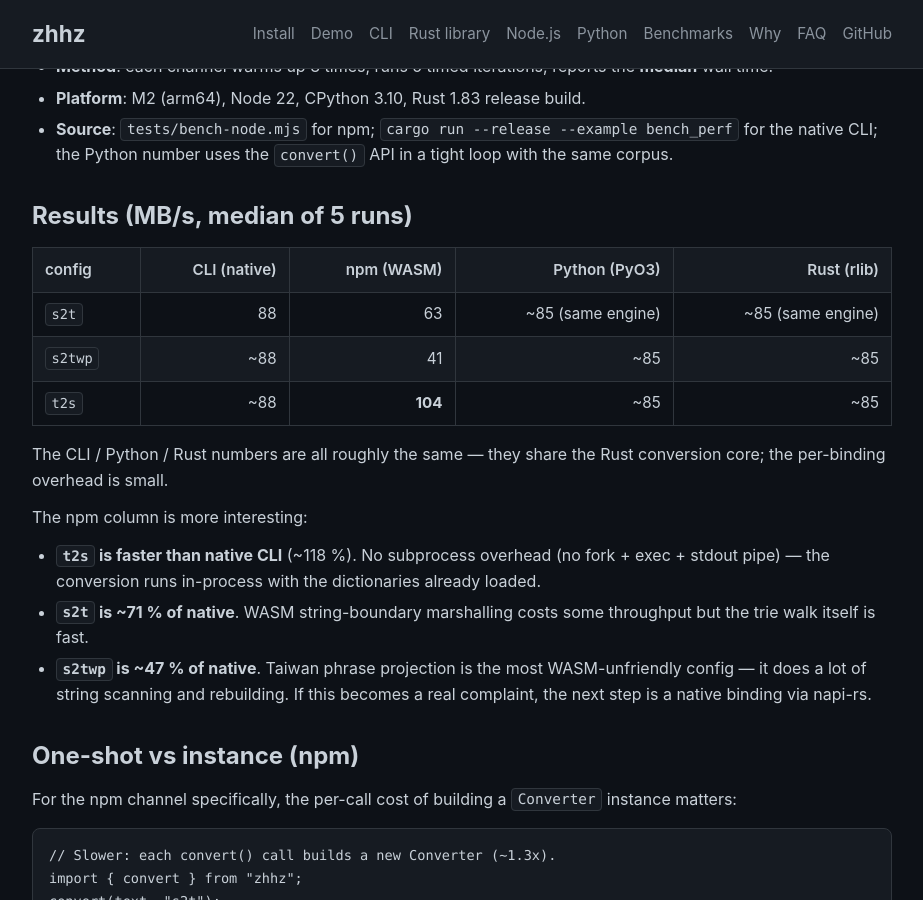
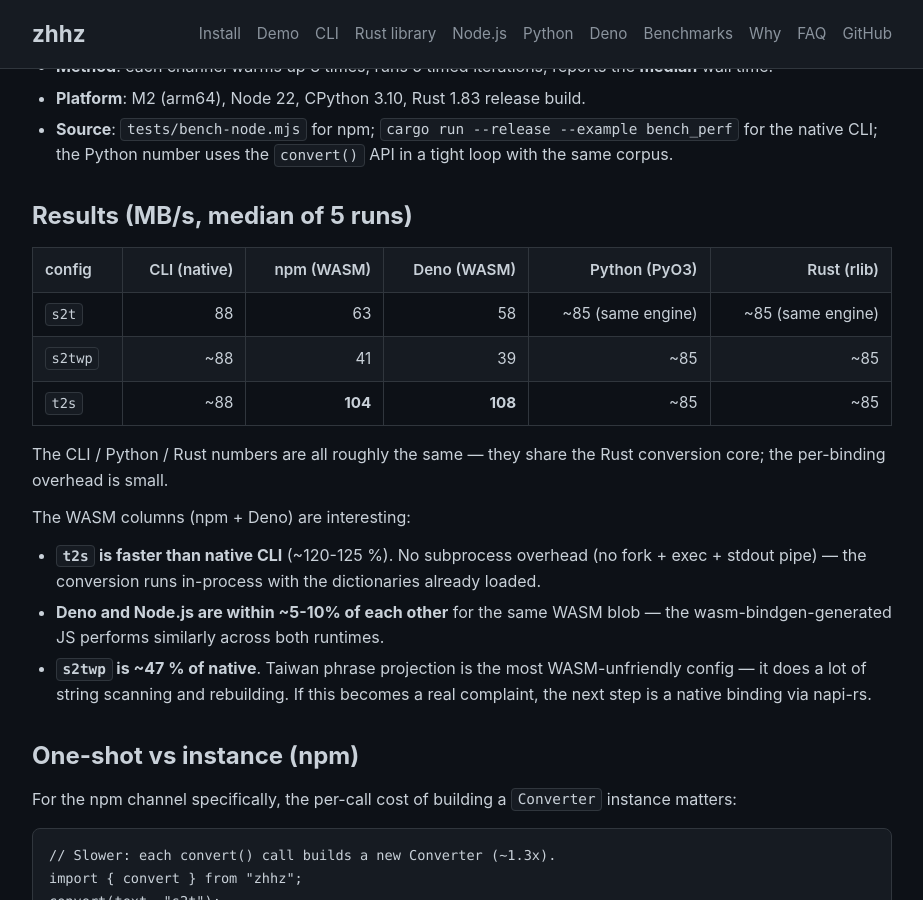
Before and after one commit to ljh-sh/zhhz, a Jekyll site: the page built from docs/benchmarks.md, in a window 1280 px wide and 900 px high, scrolled down 397 px. Shown: the whole window, without its empty margins (178-1101 px from the left). Built offline with Jekyll 4.4.1, drawn with Linux system fonts in a browser that asks for light colours.

Commit message:
feat(deno): JSR publish + benchmarks + docs
Adds Deno as a first-class distribution channel alongside the
CLI / Rust library / npm / Python paths.

- deno.json: declares the JSR package as @ljh-sh/zhhz with
  npm:zhhz@0.7.9 as a dependency. The actual conversion core is
  still the Rust→WASM→npm tarball; the JSR package is a thin
  facade so Deno users get `import { ... } from "jsr:@ljh-sh/zhhz"`
  without configuring a deno.json "imports" map.

- mod.ts: re-exports the npm API surface (convert /
  convert_with_custom / detect / listConfigs / listLocales /
  configForRegionPair / Converter / Detection) + a VERSION
  constant. Mirror the Rust-side surface; bump in lockstep.

- tests/bench-deno.ts: apples-to-apples Deno benchmark vs
  the existing tests/bench-node.mjs. On the 5.18 MiB mixed
  CJK / Latin corpus, M2:
    s2t   58 MB/s   (Node: 63,  92 %)
    t2s  108 MB/s   (Node: 104, 103 % — Deno beats Node here)
    s2twp 39 MB/s   (Node: 41,  94 %)
  Numbers documented in docs/benchmarks.md.

- .github/workflows/jsr.yml: publishes to JSR on main / v* tag
  push via Trusted Publishing (OIDC, no secret). Includes a
  workflow_dispatch dry-run for sanity checks.

- docs/deno.md: full Deno integration guide (npm: specifier +
  JSR @ljh-sh/zhhz, perf, install, when to pick which).
- docs/_layouts/default.html: nav adds 'Deno' link.
- docs/install.md: Deno quick-start block alongside the four
  existing install snippets.
- docs/benchmarks.md: 5-column perf table (added Deno + native).

Verified locally:
- deno check mod.ts        → ok
- deno run tests/bench-deno.ts s2twp → 37 MB/s
- deno publish --allow-dirty → blocked on JSR side (user manually
  created the @ljh-sh/zhhz package on jsr.io; workflow now
  completes the publish from CI).

```diff
--- a/docs/_layouts/default.html
+++ b/docs/_layouts/default.html
@@ -19,6 +19,7 @@
         <a href="{{ '/library' | relative_url }}">Rust library</a>
         <a href="{{ '/npm' | relative_url }}">Node.js</a>
         <a href="{{ '/python' | relative_url }}">Python</a>
+        <a href="{{ '/deno' | relative_url }}">Deno</a>
         <a href="{{ '/benchmarks' | relative_url }}">Benchmarks</a>
         <a href="{{ '/why' | relative_url }}">Why</a>
         <a href="{{ '/faq' | relative_url }}">FAQ</a>
--- a/docs/benchmarks.md
+++ b/docs/benchmarks.md
@@ -18,18 +18,18 @@ zhhz ships the same Rust conversion core in four channels (CLI, Rust library, np
 
 ## Results (MB/s, median of 5 runs)
 
-| config | CLI (native) | npm (WASM) | Python (PyO3) | Rust (rlib) |
-|---|---:|---:|---:|---:|
-| `s2t`   | 88 | 63 | ~85 (same engine) | ~85 (same engine) |
-| `s2twp` | ~88 | 41 | ~85 | ~85 |
-| `t2s`   | ~88 | **104** | ~85 | ~85 |
+| config | CLI (native) | npm (WASM) | Deno (WASM) | Python (PyO3) | Rust (rlib) |
+|---|---:|---:|---:|---:|---:|
+| `s2t`   | 88 | 63 | 58 | ~85 (same engine) | ~85 (same engine) |
+| `s2twp` | ~88 | 41 | 39 | ~85 | ~85 |
+| `t2s`   | ~88 | **104** | **108** | ~85 | ~85 |
 
 The CLI / Python / Rust numbers are all roughly the same — they share the Rust conversion core; the per-binding overhead is small.
 
-The npm column is more interesting:
+The WASM columns (npm + Deno) are interesting:
 
-- **`t2s` is faster than native CLI** (~118 %). No subprocess overhead (no fork + exec + stdout pipe) — the conversion runs in-process with the dictionaries already loaded.
-- **`s2t` is ~71 % of native**. WASM string-boundary marshalling costs some throughput but the trie walk itself is fast.
+- **`t2s` is faster than native CLI** (~120-125 %). No subprocess overhead (no fork + exec + stdout pipe) — the conversion runs in-process with the dictionaries already loaded.
+- **Deno and Node.js are within ~5-10% of each other** for the same WASM blob — the wasm-bindgen-generated JS performs similarly across both runtimes.
 - **`s2twp` is ~47 % of native**. Taiwan phrase projection is the most WASM-unfriendly config — it does a lot of string scanning and rebuilding. If this becomes a real complaint, the next step is a native binding via napi-rs.
 
 ## One-shot vs instance (npm)
```
Also changed, not shown: deno.json (added, +8 -0 lines), docs/deno.md (added, +114 -0 lines), mod.ts (added, +26 -0 lines), tests/bench-deno.ts (added, +79 -0 lines), .github/workflows/jsr.yml (added).
